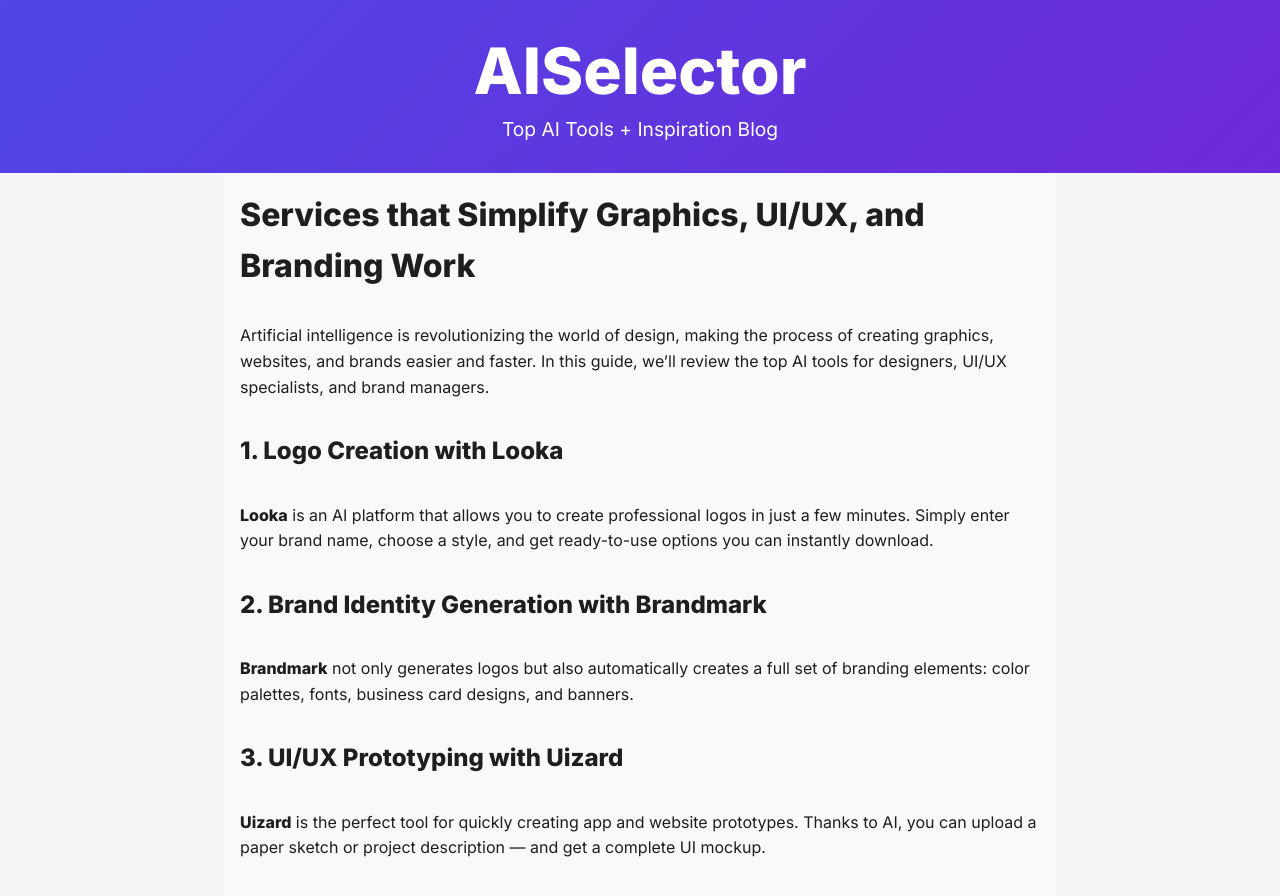
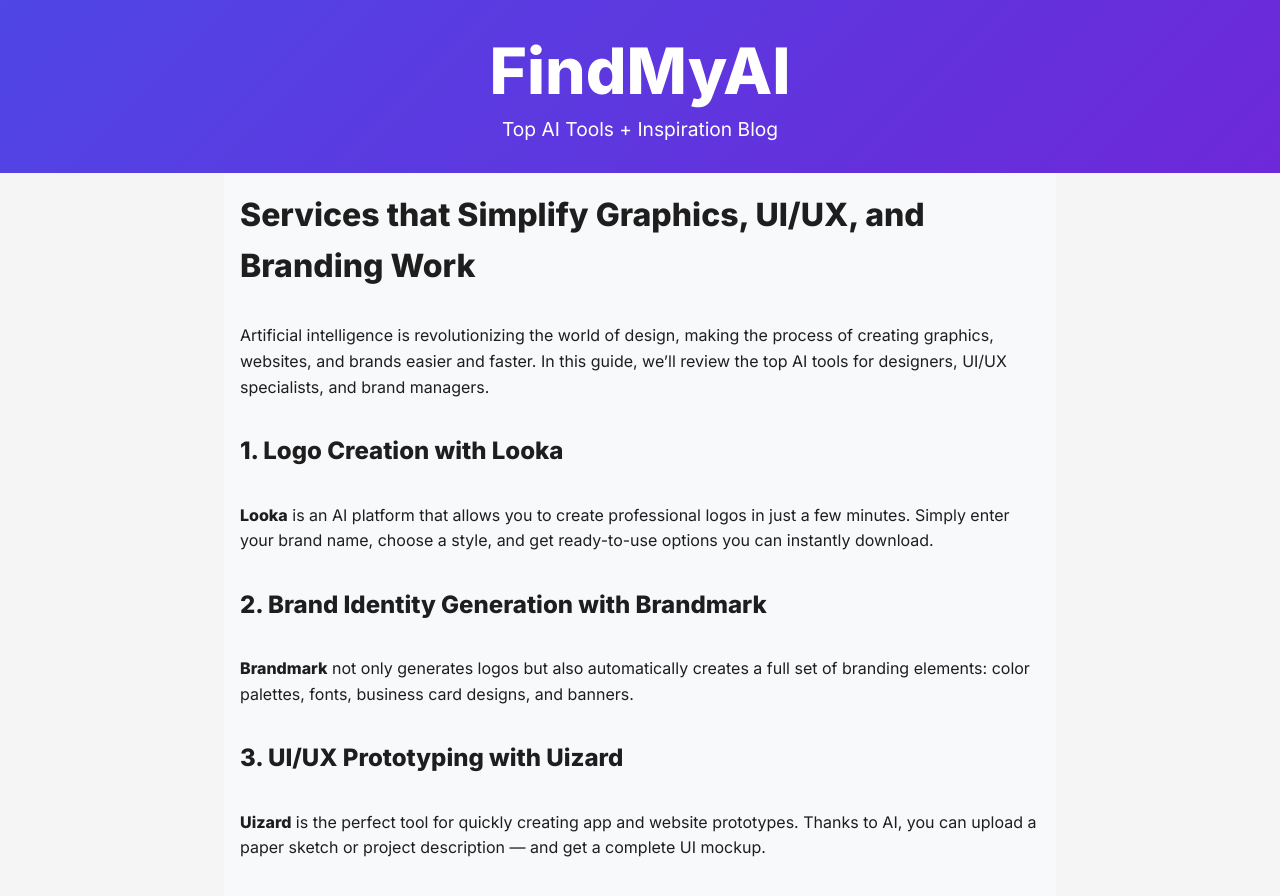
Before and after one commit to just4ius/find, a Jekyll site: the page en/blog/ai-for-designers.html, which Jekyll copies as it is, in a window 1280 px wide and 900 px high. Shown: the top 896 px of the window. Built offline with Jekyll 4.4.1, drawn with Linux system fonts in a browser that asks for light colours; comment, search, counter and statistics services are not loaded.

Commit message:
Update ai-for-designers.html

```diff
--- a/en/blog/ai-for-designers.html
+++ b/en/blog/ai-for-designers.html
@@ -18,7 +18,7 @@
 </head>
 <body>
     <header>
-        <h1><a href="/en" style="text-decoration: none; color: inherit; font-size: 4rem;">AISelector</a></h1>
+        <h1><a href="/en" style="text-decoration: none; color: inherit; font-size: 4rem;">FindMyAI</a></h1>
         <p><a href="/en" style="text-decoration: none; color: inherit;">Top AI Tools + Inspiration Blog</a></p>
     </header>
 
```
